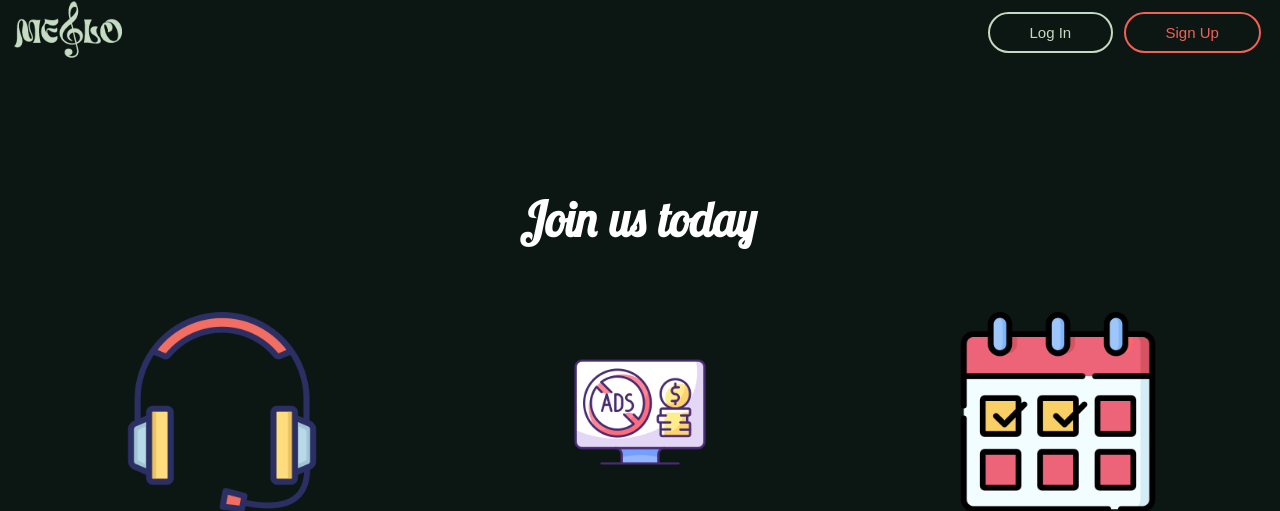
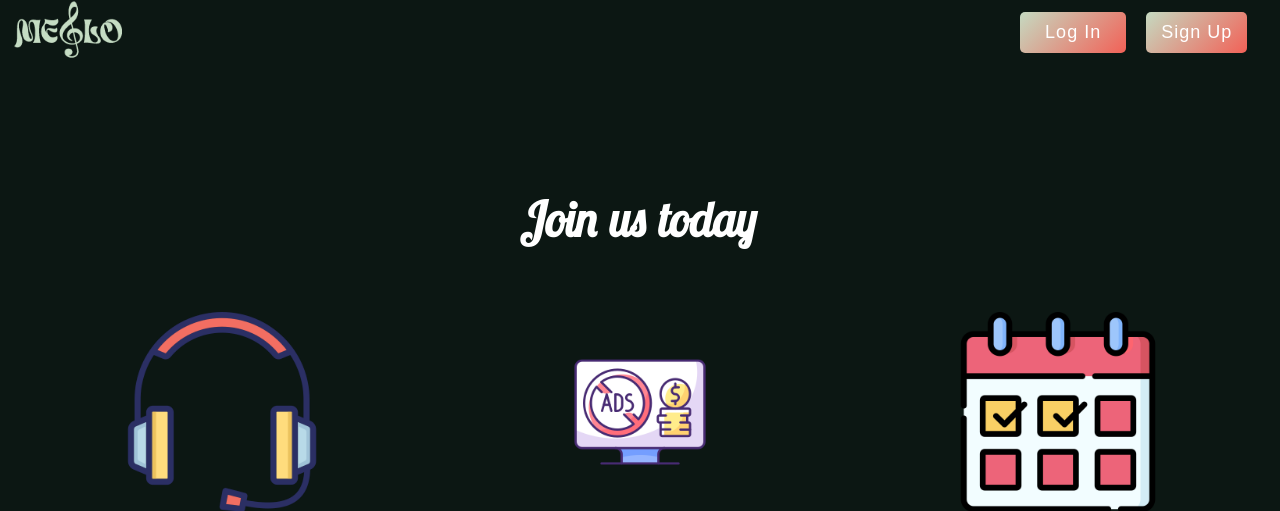
Before and after one commit to mehrdad-ordobadi/Melo, a Flask app: page / in a window 1280 px wide. Shown: the top 511 px of the page. Run offline with Flask 3, Linux system fonts and the light colour scheme.

Commit message:
make homepage match registration/login page

```diff
--- a/app/static/homepage.css
+++ b/app/static/homepage.css
@@ -91,34 +91,45 @@ p {
   width: 200px;
 }
 
-.login_signup button {
-  margin-left: 2.5%;
-}
-
 .main_images p {
   font-size: 2rem;
 }
 
+.login_signup a {
+  padding-right: 20px;
+}
+
 .login-btn {
-  background: none;
-  border: 2px solid #C5DAC1;
-  border-radius: 25px;
-  color: #C5DAC1;
-  font-size: 15px;
-  padding: 10px 40px;
-  margin: 10px;
-  white-space: nowrap;
+  height: 100%;
+  width: 100%;
+  margin-right: 20px;
+  border-radius: 5px;
+  border: none;
+  color: #fff;
+  font-size: 18px;
+  font-weight: 500;
+  letter-spacing: 1px;
+  cursor: pointer;
+  transition: all 0.3s ease;
+  background: linear-gradient(135deg, #C5DAC1, #F26157);
 }
 
 .signup-btn {
-  background: none;
-  border: 2px solid #F26157;
-  border-radius: 25px;
-  color: #F26157;
-  font-size: 15px;
-  padding: 10px 40px;
-  margin: 10px;
-  white-space: nowrap;
+  height: 100%;
+  width: 100%;
+  border-radius: 5px;
+  border: none;
+  color: #fff;
+  font-size: 18px;
+  font-weight: 500;
+  letter-spacing: 1px;
+  cursor: pointer;
+  transition: all 0.3s ease;
+  background: linear-gradient(135deg, #C5DAC1, #F26157);
+}
+
+.login_signup button:hover {
+  background: #C5DAC1;
 }
 
 /* footer */
```
